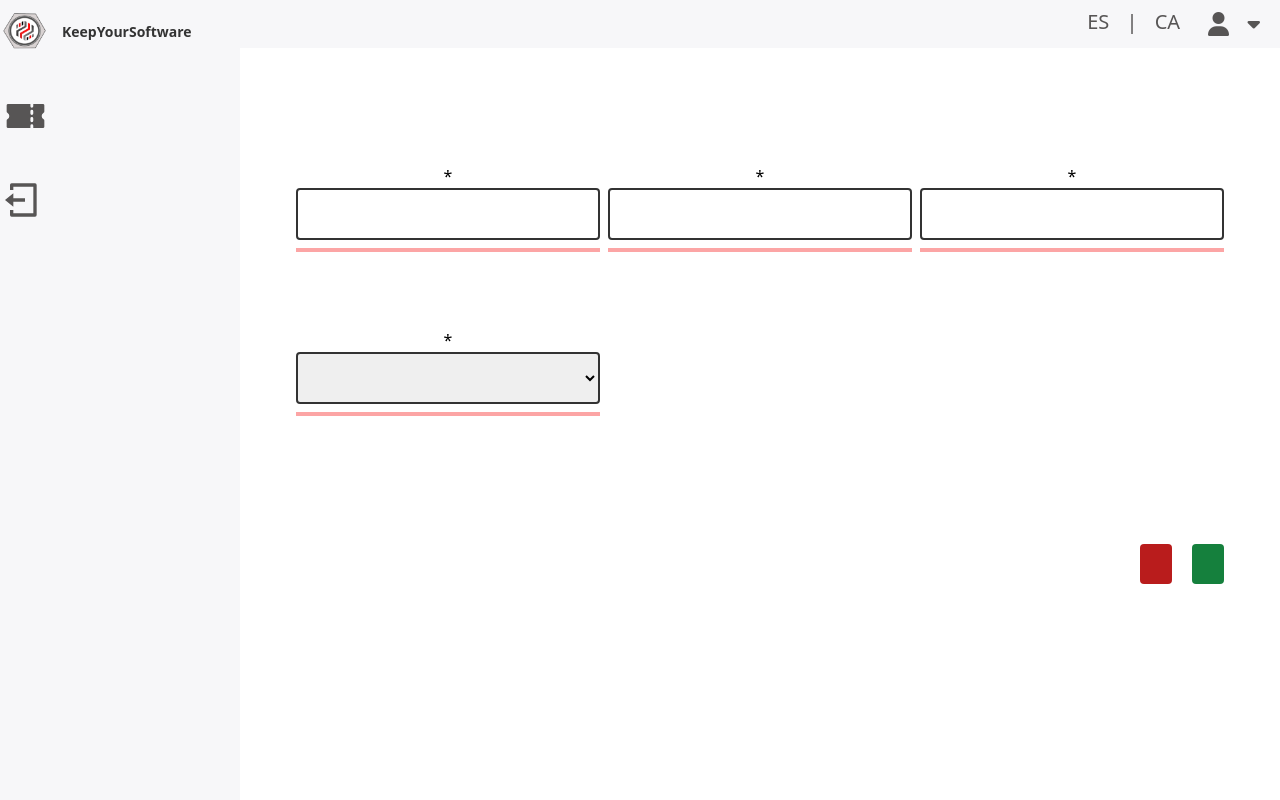
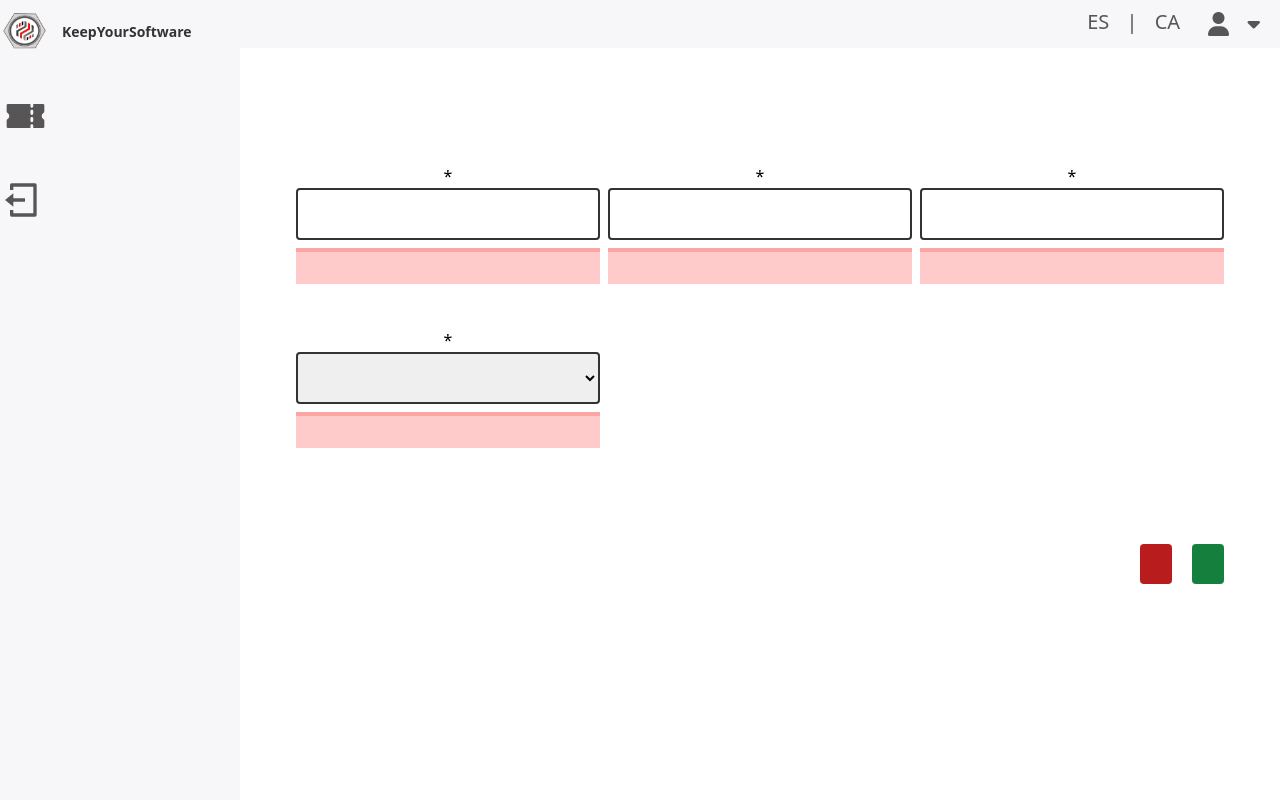
Before and after one commit to iansi0/DAW_Project, a CodeIgniter 4 app: template ControlReparacions/app/Views/tickets/ticketForm.php in a window 1280 px wide. Run offline with PHP 8.4 and a stand-in for CodeIgniter, Linux system fonts and the light colour scheme; the template is opened without the code that fills it, so the values that code supplies are empty; some libraries are stand-ins or nearby versions.

Commit message:
fix: styles erros addTicket

```diff
--- a/ControlReparacions/app/Views/tickets/ticketForm.php
+++ b/ControlReparacions/app/Views/tickets/ticketForm.php
@@ -14,7 +14,7 @@
 
                 <?php
                 if (validation_errors()) : ?>
-                    <p class="font-medium flex justify-center mt-2 p-4 mb-4 text-red-800 border-t-4 border-red-300 "><?= validation_errors()['description'] ?></p>
+                    <p class="font-medium flex justify-center mt-2 p-4 mb-4 bg-red-200 border-t-4 border-red-300 "><?= validation_errors()['description'] ?></p>
                 <?php endif ?>
             </div>
 
@@ -24,7 +24,7 @@
                 <input type="text" name="nameContact" class="border-2 border-terciario-1 px-2 py-3 rounded hover:bg-secundario transition hover:ease-in ease-out duration-150 "></input>
                 <?php
                 if (validation_errors()) : ?>
-                    <p class="font-medium flex justify-center mt-2 p-4 mb-4 text-red-800 border-t-4 border-red-300 "><?= validation_errors()['nameContact'] ?></p>
+                    <p class="font-medium flex justify-center mt-2 p-4 mb-4 bg-red-200  border-t-4 border-red-300 "><?= validation_errors()['nameContact'] ?></p>
                 <?php endif ?>
             </div>
 
@@ -34,7 +34,7 @@
                 <input type="text" name="emailContact" class="border-2 border-terciario-1 px-2 py-3 rounded hover:bg-secundario transition hover:ease-in ease-out duration-150 "></input>
                 <?php
                 if (validation_errors()) : ?>
-                    <p class="font-medium flex justify-center mt-2 p-4 mb-4 text-red-800 border-t-4 border-red-300 "><?= validation_errors()['emailContact'] ?></p>
+                    <p class="font-medium flex justify-center mt-2 p-4 mb-4 bg-red-200 border-t-4 border-red-300 "><?= validation_errors()['emailContact'] ?></p>
                 <?php endif ?>
             </div>
 
@@ -51,7 +51,7 @@
                 </select>
                 <?php
                 if (validation_errors()) : ?>
-                    <p class="font-medium flex justify-center mt-2 p-4 mb-4 text-red-800 border-t-4 border-red-300 "><?= validation_errors()['id_type'] ?></p>
+                    <p class="font-medium flex justify-center mt-2 p-4 mb-4 bg-red-200 border-t-4 border-red-300 "><?= validation_errors()['id_type'] ?></p>
                 <?php endif ?>
             </div>
             <?php if ((session()->get('user')['role']=="sstt") || (session()->get('user')['role']=="admin") ) : ?>
```
Also changed, not shown: ControlReparacions/app/Language/ca/formsError.php (added, +8 -0 lines), ControlReparacions/app/Language/en/formsError.php (added, +8 -0 lines), ControlReparacions/app/Language/es/formsError.php (added, +8 -0 lines), ControlReparacions/public/assets/css/styles.css.
